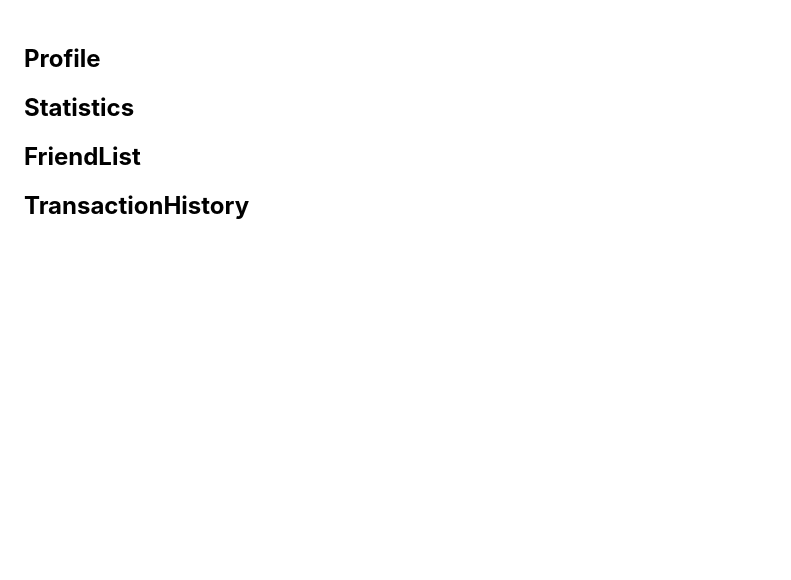
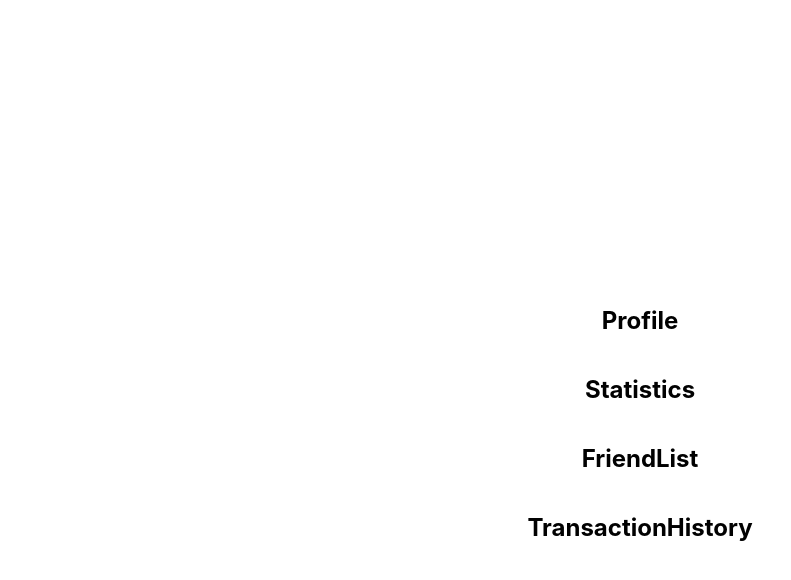
Before and after one commit to VadBorovec/goit-react-hw-01-components, a React (Create React App) app: page / in a window 1280 px wide. Shown: the top 580 px of the page, without its empty margins (0-791 px from the left). Built offline with nearby package versions, Linux system fonts and the light colour scheme.

Commit message:
add style for App & Section

```diff
--- a/src/components/App/App.jsx
+++ b/src/components/App/App.jsx
@@ -4,14 +4,23 @@ import { FriendList } from 'components/FriendList/FriendList';
 import { TransactionHistory } from 'components/TransactionHistory/TransactionHistory';
 // import upcomingEvents from '../../upcoming-events.json';
 import { Container } from './App.styled';
+import { Section } from 'components/Section/Section';
 
 export const App = () => {
   return (
     <Container>
-      <Profile text="Profile" />
-      <Statistics text="Statistics" />
-      <FriendList text="FriendList" />
-      <TransactionHistory text="TransactionHistory" />
+      <Section>
+        <Profile text="Profile" />
+      </Section>
+      <Section>
+        <Statistics text="Statistics" />
+      </Section>
+      <Section>
+        <FriendList text="FriendList" />
+      </Section>
+      <Section>
+        <TransactionHistory text="TransactionHistory" />
+      </Section>
     </Container>
   );
 };
--- a/src/components/App/App.styled.jsx
+++ b/src/components/App/App.styled.jsx
@@ -2,4 +2,11 @@ import styled from '@emotion/styled';
 
 export const Container = styled.div`
   padding: 24px;
+  height: 100vh;
+  display: flex;
+  flex-direction: column;
+  justify-content: center;
+  align-items: center;
+  font-size: 40;
+  color: #010101;
 `;
--- a/src/components/Section/Section.jsx
+++ b/src/components/Section/Section.jsx
@@ -0,0 +1,6 @@
+import styled from '@emotion/styled';
+
+export const Section = styled.div`
+  margin: 0px auto;
+  text-align: center;
+`;
--- a/src/components/Section/Section.styled.jsx
+++ b/src/components/Section/Section.styled.jsx
@@ -0,0 +1,6 @@
+import styled from '@emotion/styled';
+
+export const Section = styled.div`
+  margin: 0px auto;
+  text-align: center;
+`;
```
